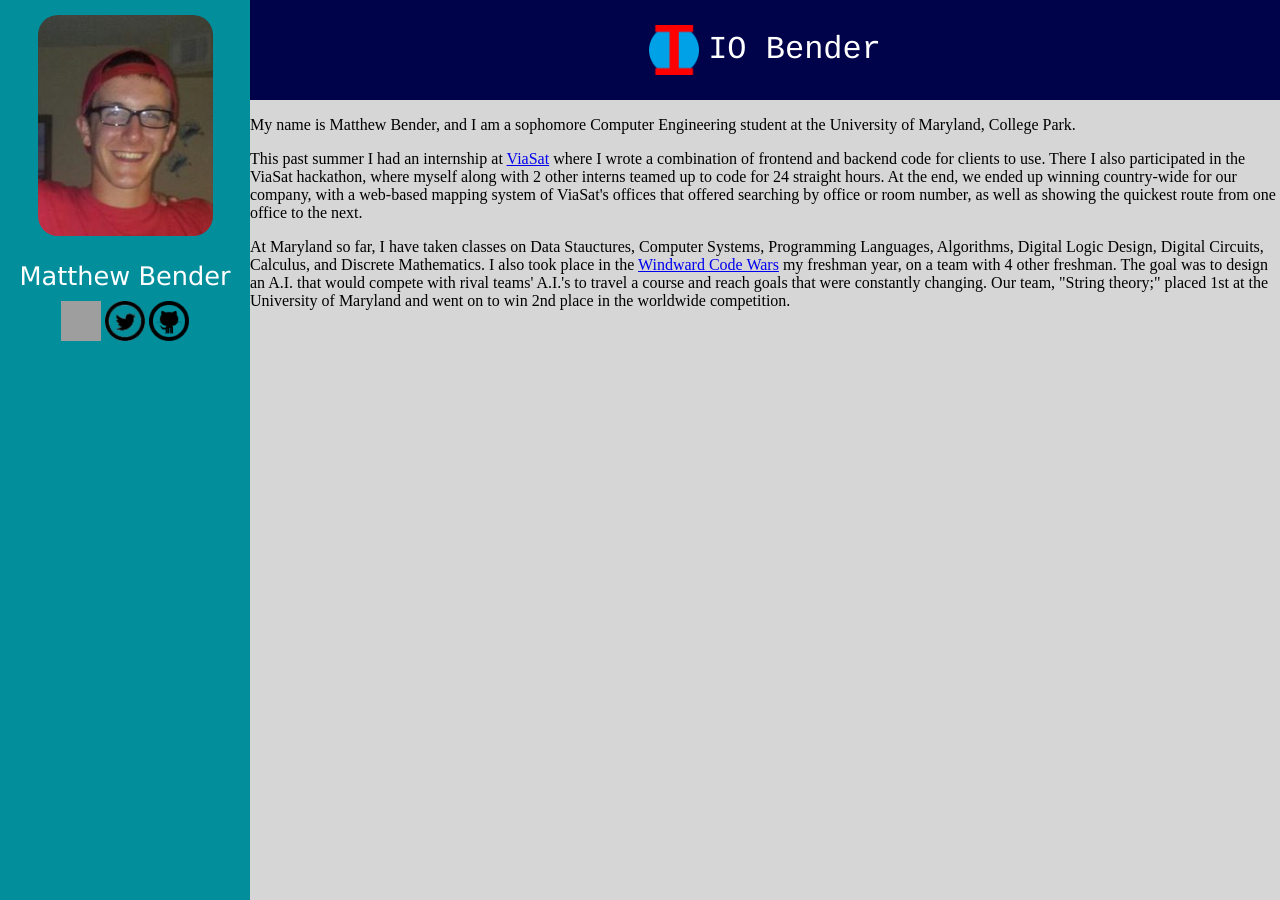
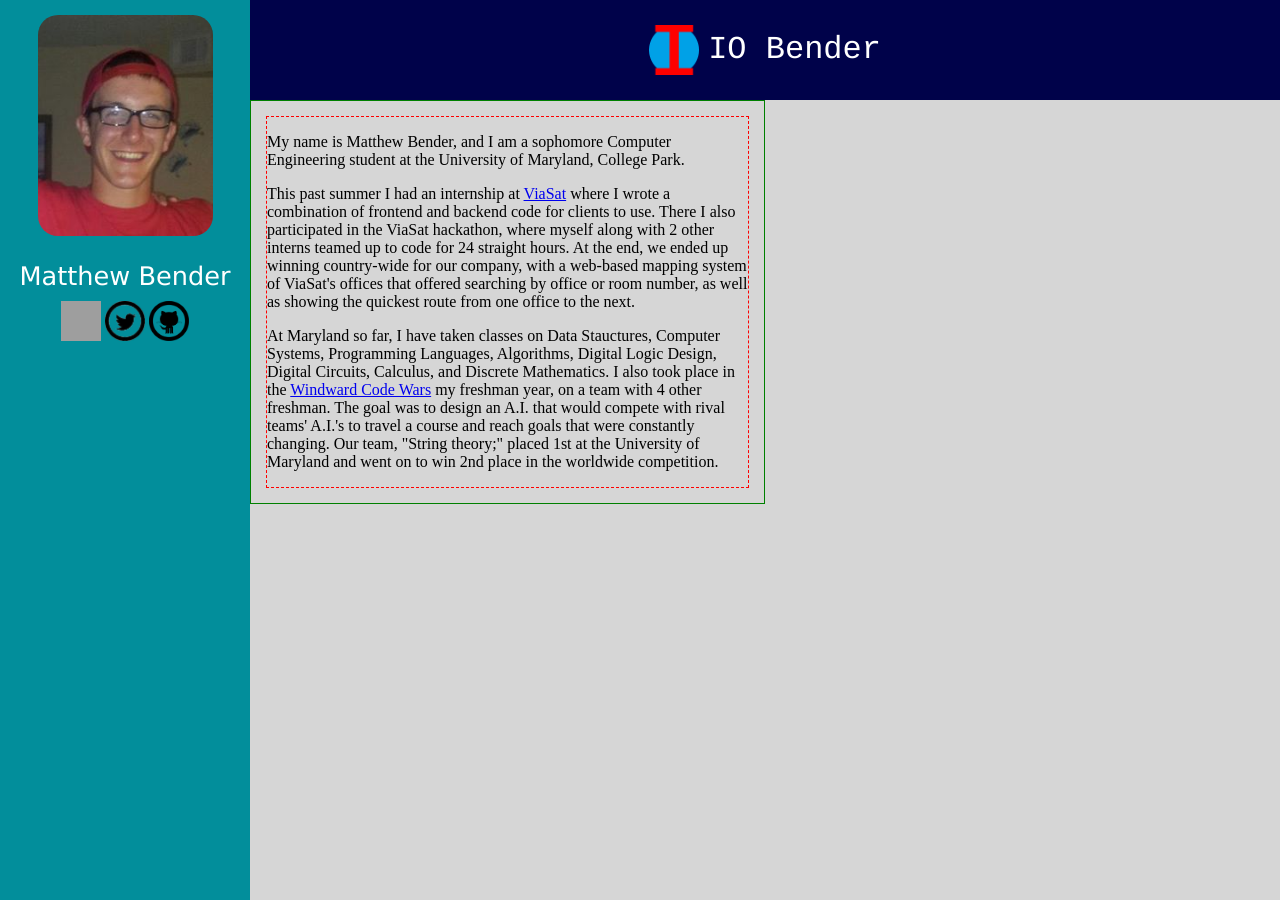
Before and after one commit to iobender/IOBender, a PHP site: page /dev/index.html in a window 1280 px wide. Run offline with PHP 8.4, Linux system fonts and the light colour scheme; grey boxes are pictures that could not be loaded.

Commit message:
Formatted content text on left side. Used wrapper div so that text can have a background applied.

```diff
--- a/dev/index.css
+++ b/dev/index.css
@@ -47,3 +47,15 @@ div {
 	height: 100%;
 	display: inline-block;
 }
+
+#content-text-wrapper {
+	border: 1px green solid;
+	margin-right: 50%;
+	display: inline-block;
+}
+
+#content-text {
+	border: 1px red dashed;
+	margin: 15px;
+	display: inline-block;
+}
--- a/dev/index.html
+++ b/dev/index.html
@@ -21,9 +21,11 @@
 	</div>
 
 	<div id="content">
-		<p>My name is Matthew Bender, and I am a sophomore Computer Engineering student at the University of Maryland, College Park.</p>
-		<p>This past summer I had an internship at <a href="https://www.viasat.com">ViaSat</a> where I wrote a combination of frontend and backend code for clients to use. There I also participated in the ViaSat hackathon, where myself along with 2 other interns teamed up to code for 24 straight hours. At the end, we ended up winning country-wide for our company, with a web-based mapping system of ViaSat's offices that offered searching by office or room number, as well as showing the quickest route from one office to the next.</p>
-		<p>At Maryland so far, I have taken classes on Data Stauctures, Computer Systems, Programming Languages, Algorithms, Digital Logic Design, Digital Circuits, Calculus, and Discrete Mathematics. I also took place in the <a href="https://www.windward.net/code-war/">Windward Code Wars</a> my freshman year, on a team with 4 other freshman. The goal was to design an A.I. that would compete with rival teams' A.I.'s to travel a course and reach goals that were constantly changing. Our team, "String theory;" placed 1st at the University of Maryland and went on to win 2nd place in the worldwide competition.</p>
+		<div id="content-text-wrapper"><div id="content-text">
+			<p>My name is Matthew Bender, and I am a sophomore Computer Engineering student at the University of Maryland, College Park.</p>
+			<p>This past summer I had an internship at <a href="https://www.viasat.com">ViaSat</a> where I wrote a combination of frontend and backend code for clients to use. There I also participated in the ViaSat hackathon, where myself along with 2 other interns teamed up to code for 24 straight hours. At the end, we ended up winning country-wide for our company, with a web-based mapping system of ViaSat's offices that offered searching by office or room number, as well as showing the quickest route from one office to the next.</p>
+			<p>At Maryland so far, I have taken classes on Data Stauctures, Computer Systems, Programming Languages, Algorithms, Digital Logic Design, Digital Circuits, Calculus, and Discrete Mathematics. I also took place in the <a href="https://www.windward.net/code-war/">Windward Code Wars</a> my freshman year, on a team with 4 other freshman. The goal was to design an A.I. that would compete with rival teams' A.I.'s to travel a course and reach goals that were constantly changing. Our team, "String theory;" placed 1st at the University of Maryland and went on to win 2nd place in the worldwide competition.</p>
+		</div></div>
 	</div>
 </body>
 </html>
```
